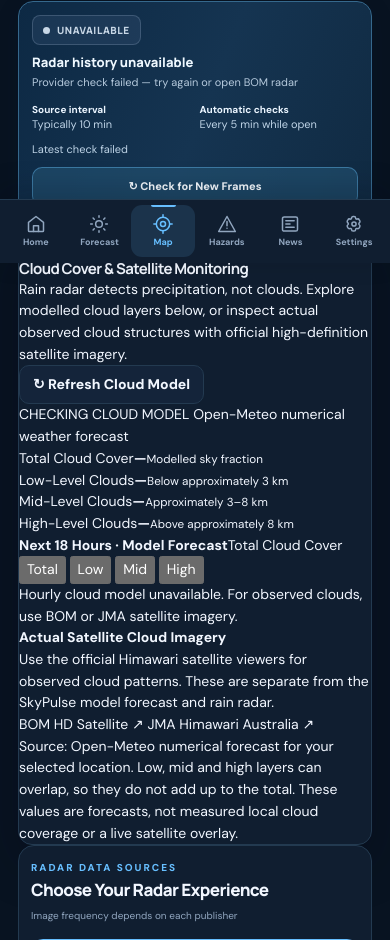
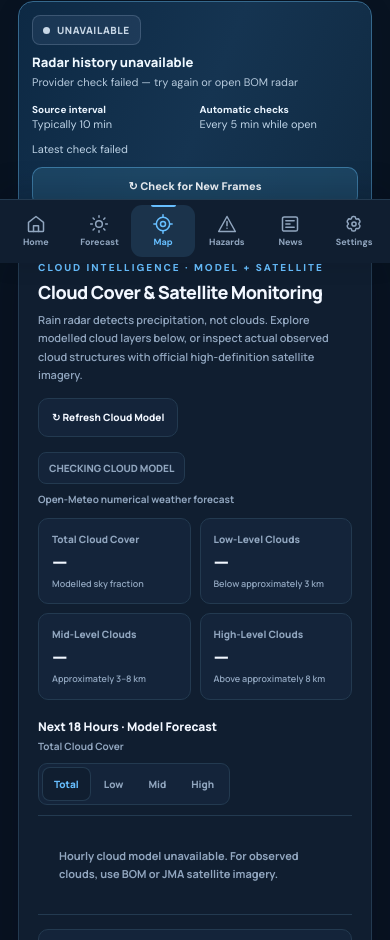
Before and after one commit to IIllIFOGGYIIllI/SkyPulse-AU, a plain HTML site: page radar.html in a window 390 px wide. Shown: the part 581-1521 px from the top of the page. Drawn offline with nearby package versions, Linux system fonts and the light colour scheme; no server answers.

Commit message:
Style modelled cloud bands and satellite sources for responsive Radar Studio

```diff
--- a/assets/styles.css
+++ b/assets/styles.css
@@ -1084,3 +1084,47 @@ body[data-page=hazards] #fire-map-body.fire-map-expanded .fire-map-bottom{flex:n
  body[data-page=hazards] #fire-map-body.fire-map-expanded{inset:4px!important}
  body[data-page=hazards] #fire-map-body.fire-map-expanded .fire-map-bottom{max-height:30vh}
 }
+
+/* Cloud intelligence: numerical model estimates, distinct from precipitation radar. */
+.cloud-intelligence{margin:16px 0;padding:19px;min-width:0}
+.cloud-head{display:flex;align-items:center;justify-content:space-between;gap:14px}
+.cloud-head h3{font:850 18px/1.3 Manrope,sans-serif;color:var(--text);margin:3px 0 7px}
+.cloud-head p{font:600 11px/1.65 Manrope,sans-serif;color:var(--muted);max-width:750px;margin:0}
+.cloud-head>button{flex:none;font:800 10px Manrope,sans-serif}
+.cloud-source-status{display:flex;flex-wrap:wrap;align-items:center;justify-content:space-between;gap:8px 14px;margin:15px 0 12px}
+.cloud-health{font:850 10px Manrope,sans-serif;border:1px solid var(--border);background:var(--panel-2);padding:8px 10px;border-radius:8px;color:var(--muted)}
+.cloud-health.recent{color:#58d0ab;border-color:#58d0ab77}
+.cloud-health.delayed,.cloud-health.failed,.cloud-health.unavailable{color:var(--amber);border-color:#d5a75580}
+.cloud-source-status>span:last-child{font:650 10px/1.4 Manrope,sans-serif;color:var(--muted)}
+.cloud-summary-grid{display:grid;grid-template-columns:repeat(4,minmax(0,1fr));gap:9px}
+.cloud-summary-item{display:grid;align-content:center;gap:6px;min-width:0;border:1px solid var(--border);border-radius:10px;background:var(--panel-2);padding:13px}
+.cloud-summary-item>span{font:800 10px Manrope,sans-serif;color:var(--muted)}
+.cloud-summary-item strong{font:850 clamp(20px,2vw,29px)/1 Manrope,sans-serif;color:var(--text);font-variant-numeric:tabular-nums}
+.cloud-summary-item small{font:600 9px/1.4 Manrope,sans-serif;color:var(--muted)}
+.cloud-trend-header{display:flex;align-items:center;justify-content:space-between;flex-wrap:wrap;gap:10px;margin:18px 0 10px}
+.cloud-trend-header>div:first-child{display:grid;gap:4px}
+.cloud-trend-header strong{color:var(--text);font:850 12px Manrope,sans-serif}
+.cloud-trend-header span{color:var(--muted);font:700 10px Manrope,sans-serif}
+.cloud-layer-switch{display:flex;gap:3px;flex-wrap:wrap;padding:4px;border:1px solid var(--border);border-radius:9px;background:var(--panel-2)}
+.cloud-layer-switch button{border:0;border-radius:7px;background:transparent;color:var(--muted);padding:7px 11px;font:800 10px Manrope,sans-serif;cursor:pointer;min-height:32px}
+.cloud-layer-switch button.is-active{background:var(--panel);color:var(--accent);box-shadow:0 0 0 1px var(--border)}
+.cloud-layer-switch button:focus-visible{outline:2px solid var(--accent);outline-offset:1px}
+.cloud-hours-scroll{display:flex;align-items:stretch;gap:7px;overflow-x:auto;overflow-y:hidden;max-width:100%;scrollbar-width:thin;padding:11px 1px 12px;border-top:1px solid var(--border);border-bottom:1px solid var(--border)}
+.cloud-hour{flex:0 0 58px;min-width:0;display:grid;justify-items:center;align-content:space-between;gap:7px;padding:9px 5px;border:1px solid var(--border);background:var(--panel-2);border-radius:9px}
+.cloud-hour strong{font:800 9px/1.3 Manrope,sans-serif;color:var(--muted);text-align:center;white-space:nowrap}
+.cloud-hour span{font:850 12px Manrope,sans-serif;color:var(--text)}
+.cloud-hour-track{width:23px;height:66px;display:flex;align-items:flex-end;overflow:hidden;background:var(--panel);border-radius:6px}
+.cloud-hour-fill{width:100%;border-radius:5px 5px 2px 2px;background:linear-gradient(180deg,#83cdeb,#3389cc)}
+.cloud-hour-low{background:linear-gradient(180deg,#71d7bb,#299d7b)}
+.cloud-hour-mid{background:linear-gradient(180deg,#a6bdf6,#597cbe)}
+.cloud-hour-high{background:linear-gradient(180deg,#d4b9f3,#9d78d0)}
+.cloud-empty{padding:20px;color:var(--muted);font:650 11px/1.6 Manrope,sans-serif}
+.cloud-satellite-links{display:flex;align-items:center;justify-content:space-between;gap:12px;margin:14px 0;border:1px solid var(--border);border-radius:10px;padding:13px;background:var(--panel-2)}
+.cloud-satellite-links strong{font:850 12px Manrope,sans-serif;color:var(--text)}
+.cloud-satellite-links p{max-width:610px;margin:4px 0 0;font:600 10px/1.55 Manrope,sans-serif;color:var(--muted)}
+.cloud-satellite-actions{display:flex;gap:7px;flex-wrap:wrap;flex-shrink:0}
+.cloud-satellite-actions a{font:800 10px/1.5 Manrope,sans-serif;border:1px solid var(--border);border-radius:8px;padding:9px 10px;color:var(--accent);text-decoration:none;white-space:nowrap;background:var(--panel)}
+.cloud-satellite-actions a:hover,.cloud-satellite-actions a:focus-visible{border-color:var(--accent)}
+.cloud-source-note{font:600 10px/1.6 Manrope,sans-serif;color:var(--muted);margin:8px 0 0}
+@media(max-width:760px){.cloud-head,.cloud-satellite-links{align-items:stretch;flex-direction:column}.cloud-head>button{align-self:start}.cloud-summary-grid{grid-template-columns:repeat(2,minmax(0,1fr))}.cloud-hour{flex-basis:60px}}
+@media(max-width:365px){.cloud-intelligence{padding:13px 10px}.cloud-layer-switch button{padding:7px 9px}.cloud-summary-item{padding:10px}.cloud-satellite-actions a{white-space:normal}}
```
